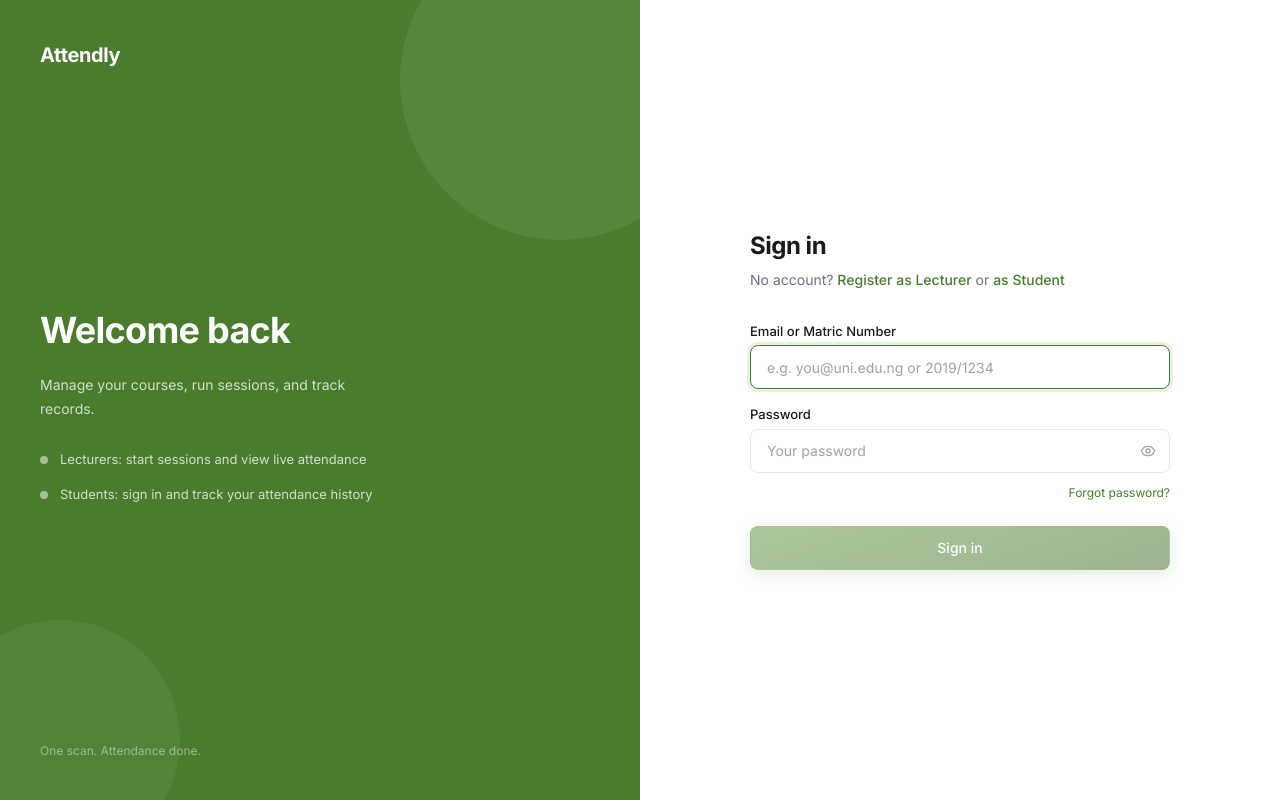
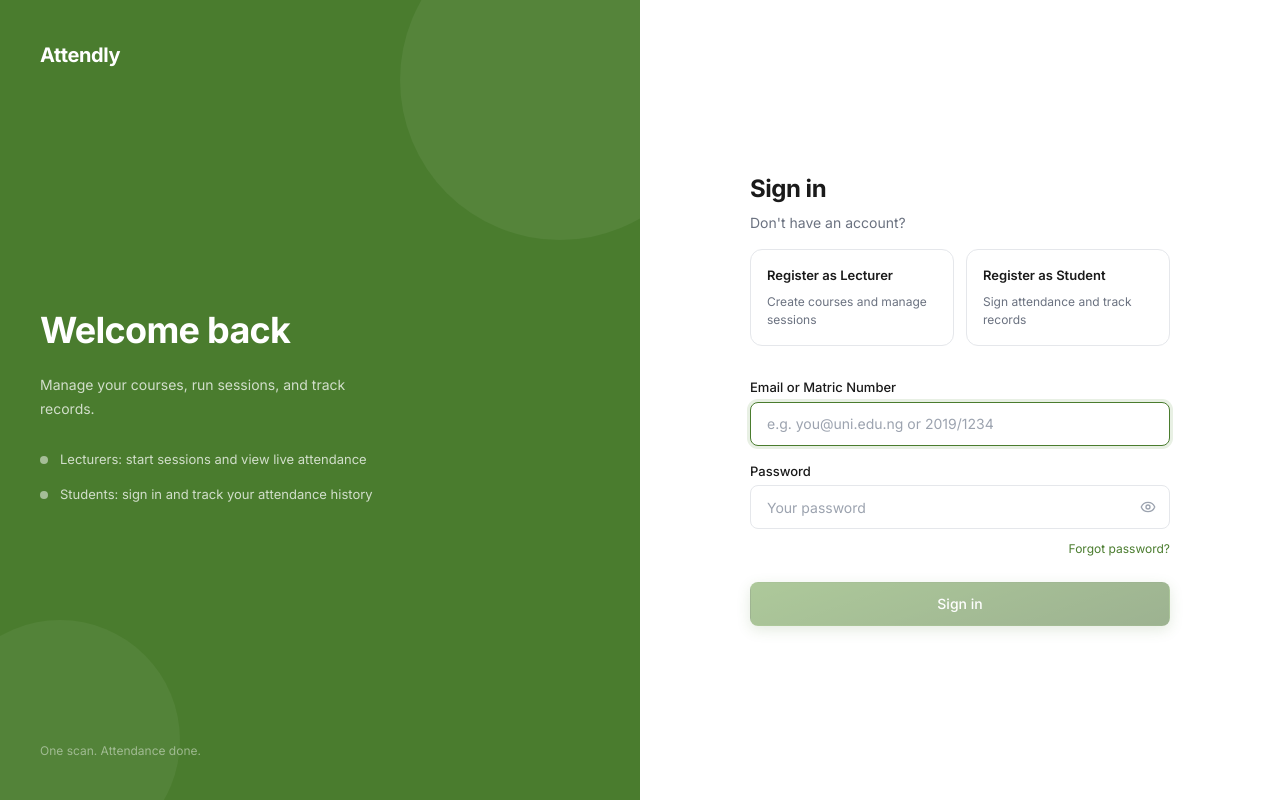
Before and after one commit to abdulbasit-io/Attendly, a Next.js app in the folder client/: page /login in a window 1280 px wide. Built offline with nearby package versions, Linux system fonts and the light colour scheme; no server answers.

Commit message:
feat: enhance registration options and email validation for lecturers and students

```diff
--- a/client/app/(public)/auth.module.css
+++ b/client/app/(public)/auth.module.css
@@ -135,6 +135,44 @@
 .formSubtitle {
   font-size: var(--font-size-base);
   color: var(--color-text-secondary);
+  margin-bottom: var(--space-4);
+}
+
+.registerOptions {
+  display: grid;
+  grid-template-columns: 1fr 1fr;
+  gap: var(--space-3);
+}
+
+.registerOption {
+  padding: var(--space-4);
+  border: 1.5px solid var(--color-border);
+  border-radius: var(--radius-lg);
+  cursor: pointer;
+  transition: all var(--transition-fast);
+  text-align: left;
+  display: flex;
+  flex-direction: column;
+  gap: var(--space-2);
+  text-decoration: none;
+}
+
+.registerOption:hover {
+  border-color: var(--color-primary);
+  background-color: var(--color-primary-light);
+  transform: translateY(-2px);
+}
+
+.registerOptionLabel {
+  font-weight: var(--font-weight-semibold);
+  font-size: var(--font-size-sm);
+  color: var(--color-text-primary);
+}
+
+.registerOptionDesc {
+  font-size: var(--font-size-xs);
+  color: var(--color-text-secondary);
+  line-height: var(--line-height-normal);
 }
 
 .formSubtitle a {
@@ -312,4 +350,8 @@
   .formRow {
     grid-template-columns: 1fr;
   }
+
+  .registerOptions {
+    grid-template-columns: 1fr;
+  }
 }
--- a/client/app/(public)/login/page.tsx
+++ b/client/app/(public)/login/page.tsx
@@ -74,11 +74,18 @@ function LoginForm() {
           <div className={styles.formHeader}>
             <h1 className={styles.formTitle}>Sign in</h1>
             <p className={styles.formSubtitle}>
-              No account?{' '}
-              <Link href={`/register/lecturer${returnTo ? `?returnTo=${encodeURIComponent(returnTo)}` : ''}`}>Register as Lecturer</Link>
-              {' '}or{' '}
-              <Link href={`/register/student${returnTo ? `?returnTo=${encodeURIComponent(returnTo)}` : ''}`}>as Student</Link>
+              Don't have an account?
             </p>
+            <div className={styles.registerOptions}>
+              <Link href={`/register/lecturer${returnTo ? `?returnTo=${encodeURIComponent(returnTo)}` : ''}`} className={styles.registerOption}>
+                <span className={styles.registerOptionLabel}>Register as Lecturer</span>
+                <span className={styles.registerOptionDesc}>Create courses and manage sessions</span>
+              </Link>
+              <Link href={`/register/student${returnTo ? `?returnTo=${encodeURIComponent(returnTo)}` : ''}`} className={styles.registerOption}>
+                <span className={styles.registerOptionLabel}>Register as Student</span>
+                <span className={styles.registerOptionDesc}>Sign attendance and track records</span>
+              </Link>
+            </div>
           </div>
 
           <form className={styles.form} onSubmit={handleSubmit} noValidate>
--- a/client/app/(public)/register/lecturer/page.tsx
+++ b/client/app/(public)/register/lecturer/page.tsx
@@ -33,7 +33,7 @@ function RegisterLecturerForm() {
     const errs: Record<string, string> = {};
     if (!form.fullName.trim()) errs.fullName = 'Full name is required';
     if (!form.email.trim()) errs.email = 'Email is required';
-    else if (!/^[^\s@]+@[^\s@]+\.[^\s@]+$/.test(form.email)) errs.email = 'Enter a valid email';
+    else if (!form.email.endsWith('@funaab.edu.ng')) errs.email = 'Use your university email (@funaab.edu.ng)';
     if (form.password.length < 8) errs.password = 'Password must be at least 8 characters';
     if (form.password !== form.confirmPassword) errs.confirmPassword = 'Passwords do not match';
     setFieldErrors(errs);
@@ -138,7 +138,7 @@ function RegisterLecturerForm() {
                 id="email"
                 type="email"
                 className={`input${fieldErrors.email ? ' input-error' : ''}`}
-                placeholder="you@unilag.edu.ng"
+                placeholder="you@funaab.edu.ng"
                 value={form.email}
                 onChange={(e) => set('email', e.target.value)}
                 autoComplete="email"
--- a/client/app/page.tsx
+++ b/client/app/page.tsx
@@ -60,7 +60,7 @@ export default function LandingPage() {
             <div className={styles.heroCardBody}>
               <div className={styles.qrMock}>
                 <div className={styles.qrGrid} />
-                <div className={styles.qrLabel}>CSC 401: Scan to attend</div>
+                <div className={styles.qrLabel}>MTE 504: Scan to attend</div>
               </div>
               <div className={styles.attendeeList}>
                 {['Amina B.', 'Chukwuemeka O.', 'Fatima A.', 'Ibrahim D.'].map((name, i) => (
```
Also changed, not shown: 2 other files (tests, documents, lock files or other folders).
